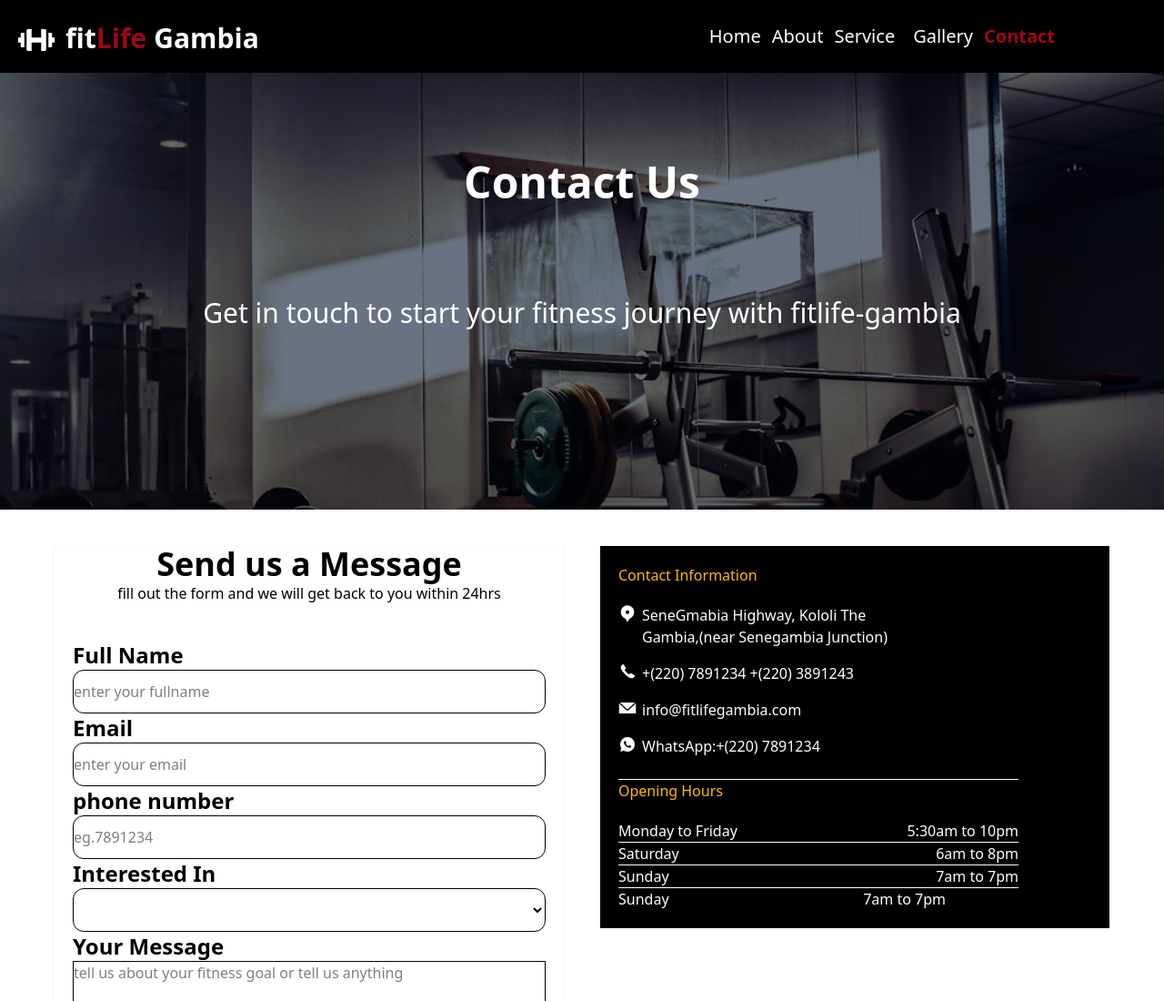
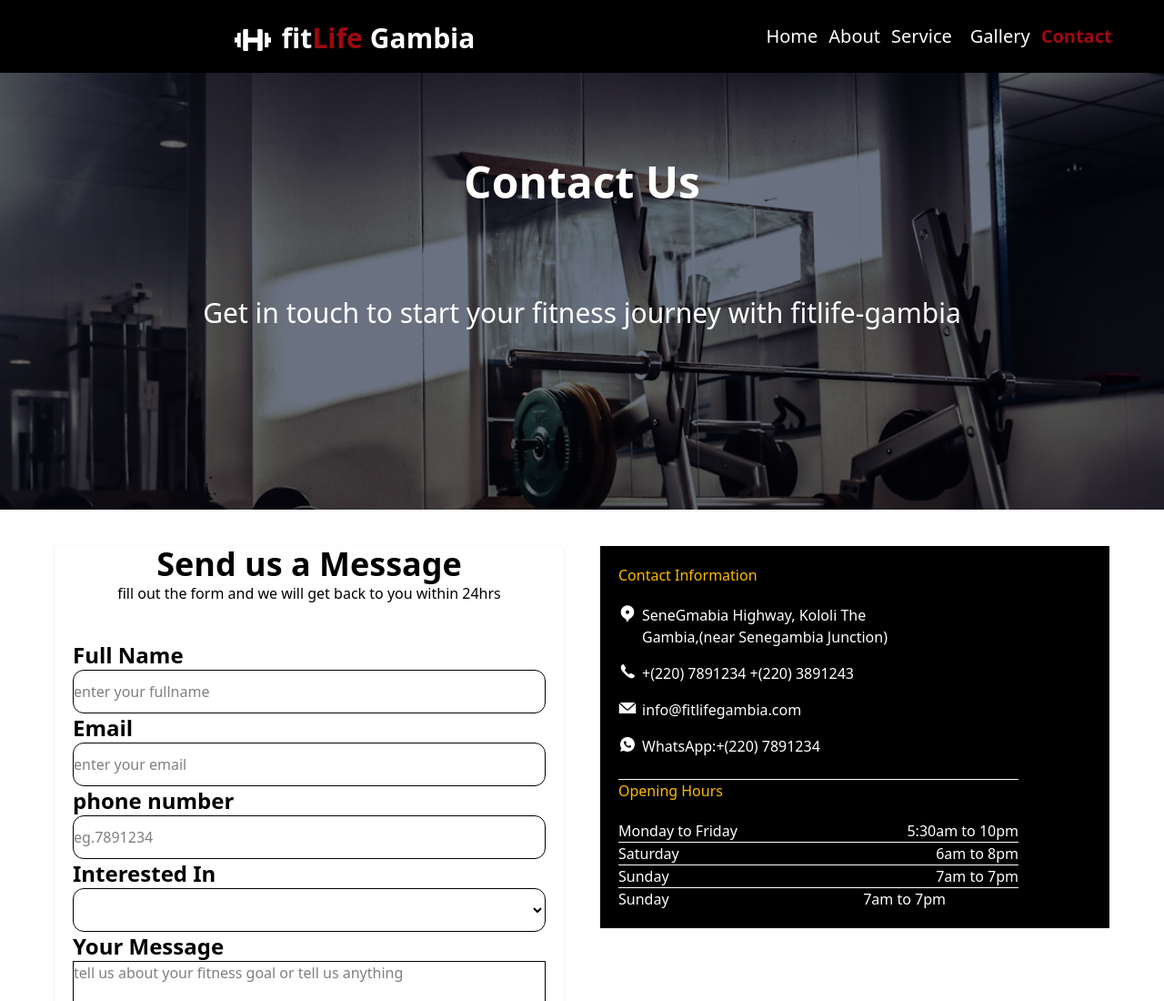
Before and after one commit to Ebrima220/Fitlife-Gambia, a website built with Vite: page contact.html in a window 1280 px wide. Shown: the top 1100 px of the page at 91% size. Built offline with nearby package versions, Linux system fonts and the light colour scheme.

Commit message:
fix the nav bar of contact.html

```diff
--- a/contact.html
+++ b/contact.html
@@ -12,7 +12,7 @@
     <!-- header -->
     <header>
         <nav
-            class="grid justify-center text-white bg-black pr-30 p-5  py-10 space-y-5 md:flex md:justify-between md:space-x-20 md:h-20 md:items-center">
+            class="grid justify-center text-white bg-black pr-30 p-5  py-10 space-y-5 md:flex md:space-x-80 md:h-20 md:items-center">
 
             <div class="logo flex md:mt-7 "><img src="/icons/dumbbell.png" alt="logo" class="w-10 h-10 mr-3">
                 <h1 class="text-3xl font-bold text-center">fit</h1>
@@ -20,8 +20,8 @@
                 <h1 class="text-3xl font-bold text-center">Gambia</h1>
             </div>
             <div>
-                <ul class="flex flex-wrap justify-center gap-x-10 gap-y-3 text-2xl md:gap-5 md:text-xl">
-                    <div class="flex flex-wrap justify-center gap-x-10 gap-y-3 md:gap-3 ">
+                <ul class=" flex justify-between w-20 text-2xl md:gap-5 md:text-xl">
+                    <div class=" flex gap-10 md:gap-3 ">
                         <li>
                             <a href="/index.html">Home</a>
                         </li>
@@ -32,7 +32,7 @@
                             <a href="/service.html">Service</a>
                         </li>
                     </div>
-                    <div class="flex flex-wrap justify-center gap-x-10 gap-y-3 my-5 md:my-0 md:gap-3">
+                    <div class="relative top-7 right-56  flex gap-10 my-5 md:top-0 md:right-0 md:my-0 md:gap-3">
 
                         <li>
                             <a href="/gallery.html">Gallery</a>
```
